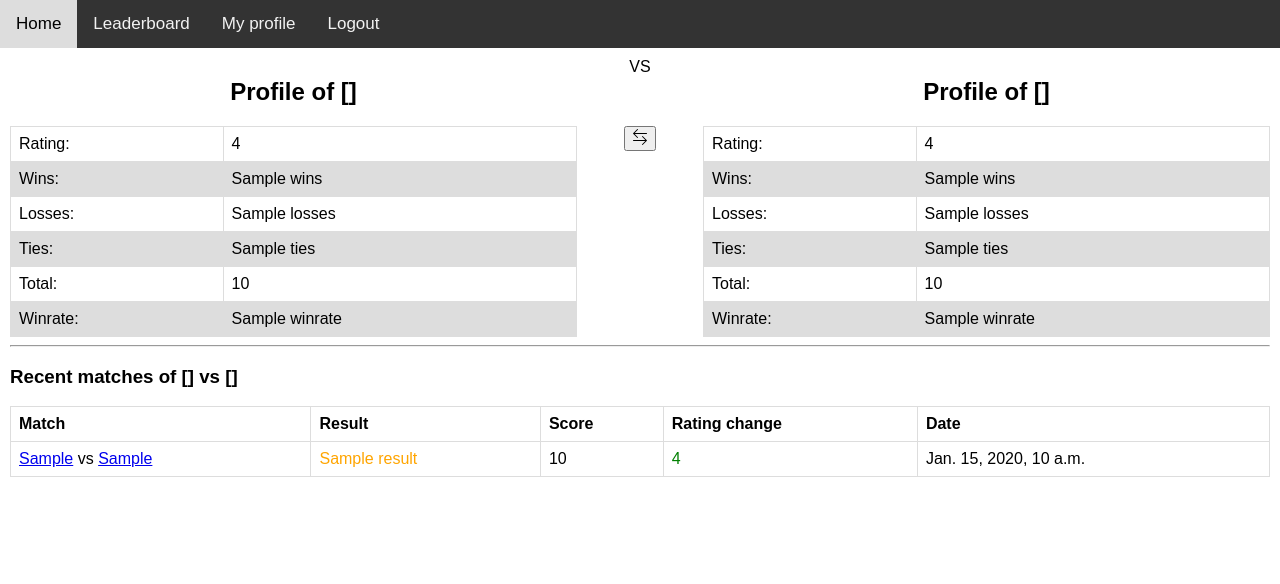
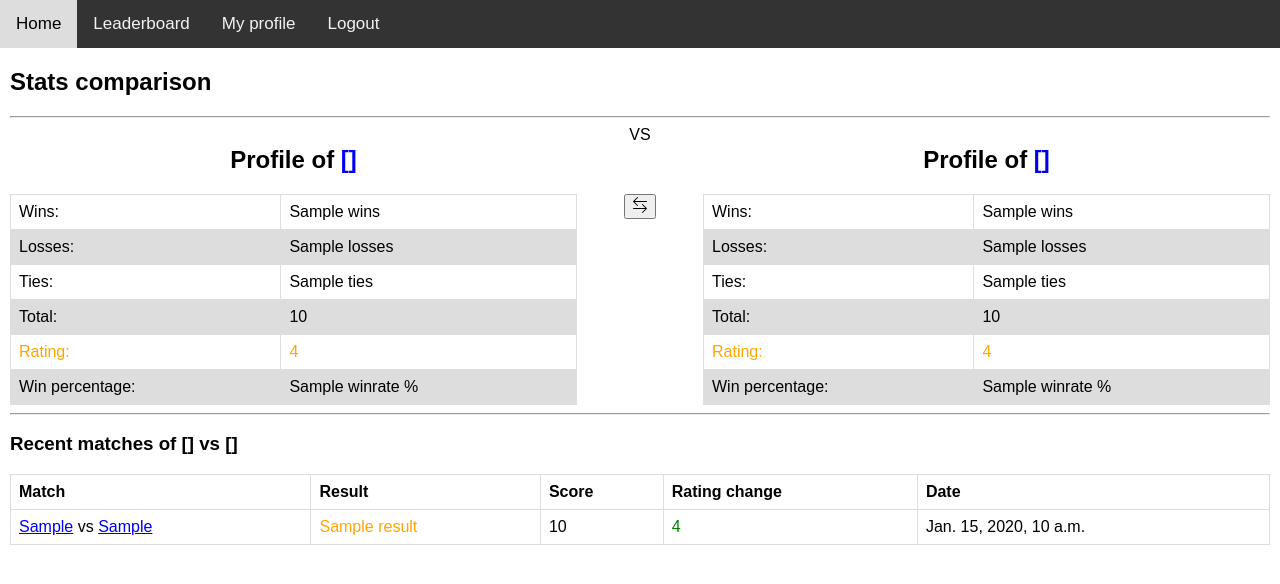
Before and after one commit to bramvanwersch/pingpong_bracket, a Django app: template leaderboard/templates/leaderboard_compare.html in a window 1280 px wide. Shown: the top 584 px of the page. Run offline with Django 4.2, Linux system fonts and the light colour scheme; the template is opened without the code that fills it: most values are stand-ins (such as "Sample title", 1, 10 or a date in 2020).

Commit message:
small visual tweaks

```diff
--- a/leaderboard/templates/leaderboard.html
+++ b/leaderboard/templates/leaderboard.html
@@ -15,7 +15,7 @@
                 Rating
             </th>
             <th>
-                Winrate
+               Win percentage
             </th>
             <th>
                 Total games
@@ -32,7 +32,7 @@
                     {{ player.rating }}
                 </td>
                 <td>
-                    {{ player.winrate }}
+                    {{ player.winrate }} %
                 </td>
                 <td>
                     {{ player.total_games }}
--- a/leaderboard/templates/leaderboard_compare.html
+++ b/leaderboard/templates/leaderboard_compare.html
@@ -2,10 +2,16 @@
 {% load static %}
 
 {% block app %}
+    <div>
+        <h2>
+            Stats comparison
+        </h2>
+    <hr>
+    </div>
     <div style="display: flex">
         <div style="flex: 45%">
             <h2 style="text-align: center">
-                Profile of {{ profile.name }}
+                Profile of <a href="/leaderboard/{{ profile.name }}">{{ profile.name }}</a>
             </h2>
         </div>
         <div style="flex: 10%; text-align: center">
@@ -13,7 +19,7 @@
         </div>
         <div style="flex: 45%">
             <h2 style="text-align: center">
-                Profile of {{ other_profile.name }}
+                Profile of <a href="/leaderboard/{{ other_profile.name }}">{{ other_profile.name }}</a>
             </h2>
         </div>
     </div>
@@ -21,14 +27,7 @@
         <div style="flex: 45%">
             <table>
                 <tbody>
-                <tr>
-                    <td>
-                        Rating:
-                    </td>
-                    <td>
-                        {{ profile.rating_gain }}
-                    </td>
-                </tr>
+
                 <tr>
                     <td>
                         Wins:
@@ -61,31 +60,33 @@
                         {{ profile.total }}
                     </td>
                 </tr>
+                <tr style="color: {% if profile.rating_gain > other_profile.rating_gain %}green{% elif profile.rating_gain == other_profile.rating_gain %}orange{% else %}red{% endif %}">
+                    <td>
+                        Rating:
+                    </td>
+                    <td>
+                        {{ profile.rating_gain }}
+                    </td>
+                </tr>
                 <tr>
                     <td>
-                        Winrate:
+                        Win percentage:
                     </td>
                     <td>
-                        {{ profile.winrate }}
+                        {{ profile.winrate }} %
                     </td>
                 </tr>
                 </tbody>
             </table>
         </div>
         <div style="flex: 10%; text-align: center">
-           <button onclick="window.location = '/leaderboard/{{ other_profile.name }}/{{ profile.name }}/'"><img src="{% static 'icons/arrow-left-right.svg' %}"></button>
+            <button onclick="window.location = '/leaderboard/{{ other_profile.name }}/{{ profile.name }}/'"><img
+                    src="{% static 'icons/arrow-left-right.svg' %}"></button>
         </div>
         <div style="flex: 45%">
             <table>
                 <tbody>
-                <tr>
-                    <td>
-                        Rating:
-                    </td>
-                    <td>
-                        {{ other_profile.rating_gain }}
-                    </td>
-                </tr>
+
                 <tr>
                     <td>
                         Wins:
@@ -118,12 +119,20 @@
                         {{ other_profile.total }}
                     </td>
                 </tr>
+                <tr style="color: {% if profile.rating_gain > other_profile.rating_gain %}red{% elif profile.rating_gain == other_profile.rating_gain %}orange{% else %}green{% endif %}">
+                    <td>
+                        Rating:
+                    </td>
+                    <td>
+                        {{ other_profile.rating_gain }}
+                    </td>
+                </tr>
                 <tr>
                     <td>
-                        Winrate:
+                        Win percentage:
                     </td>
                     <td>
-                        {{ other_profile.winrate }}
+                        {{ other_profile.winrate }} %
                     </td>
                 </tr>
                 </tbody>
--- a/login/src/utility.py
+++ b/login/src/utility.py
@@ -65,11 +65,11 @@ def get_comparative_player_data(player1: User, player2: User) -> Tuple[Dict[str,
         p1_edit["rating_gain"] += score.p1_rate_change
         p2_edit["rating_gain"] += score.p2_rate_change
     try:
-        p1_data["winrate"] = round(p1_data["wins"] / p1_data["total"], 2)
+        p1_data["winrate"] = round(p1_data["wins"] / p1_data["total"], 2) * 100
     except ZeroDivisionError:
         p1_data["winrate"] = "NA"
     try:
-        p2_data["winrate"] = round(p2_data["wins"] / p2_data["total"], 2)
+        p2_data["winrate"] = round(p2_data["wins"] / p2_data["total"], 2) * 100
     except ZeroDivisionError:
         p2_data["winrate"] = "NA"
     p1_data["rating_gain"] = round(p1_data["rating_gain"], 2)
--- a/scoreboard/views.py
+++ b/scoreboard/views.py
@@ -16,7 +16,7 @@ class LandingPage(BaseView):
     def get(self, request):
         names = {u.username for u in User.objects.all()}
         names.remove(request.user.username)
-        data = get_rating_data(Scores.objects.all().order_by("-date")[:50])
+        data = get_rating_data(Scores.objects.all().order_by("-date")[:25])
         return TemplateResponse(request, "landingpage.html", {"names": list(names), "matches": data, "current": 'home'})
 
 
```
Also changed, not shown: leaderboard/templates/leaderboard_personal.html (+12 -11 lines).
